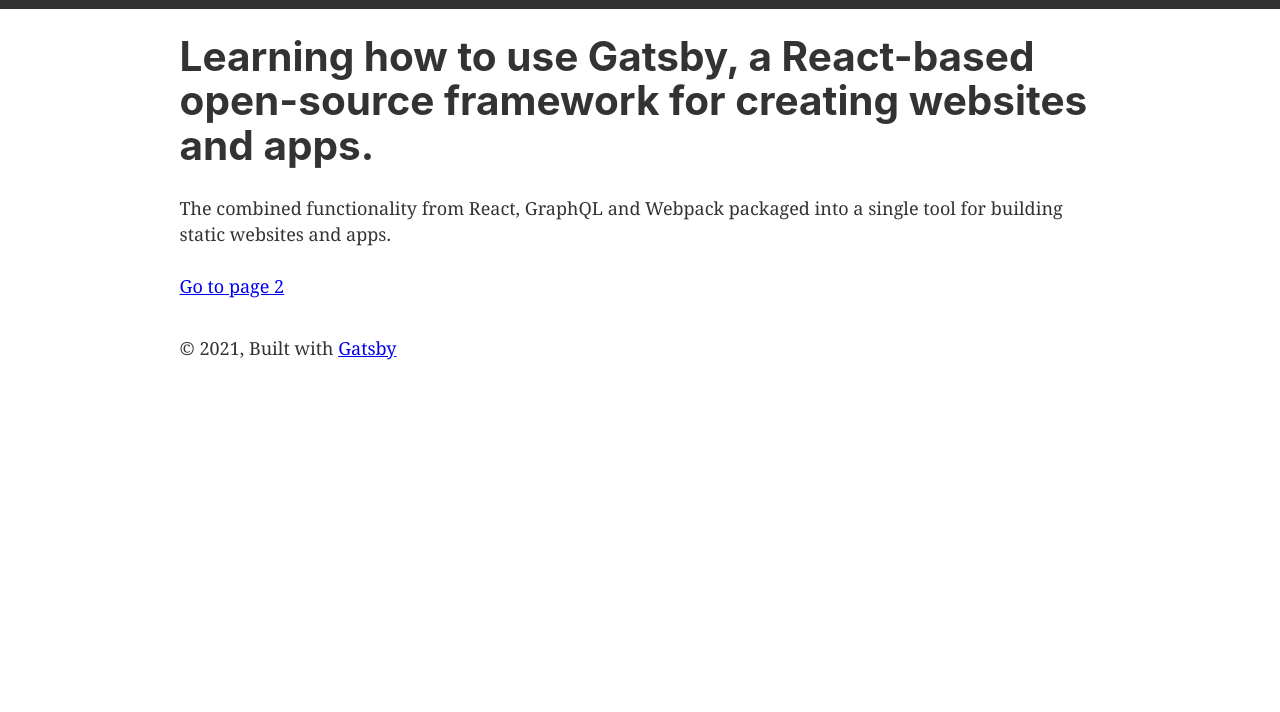
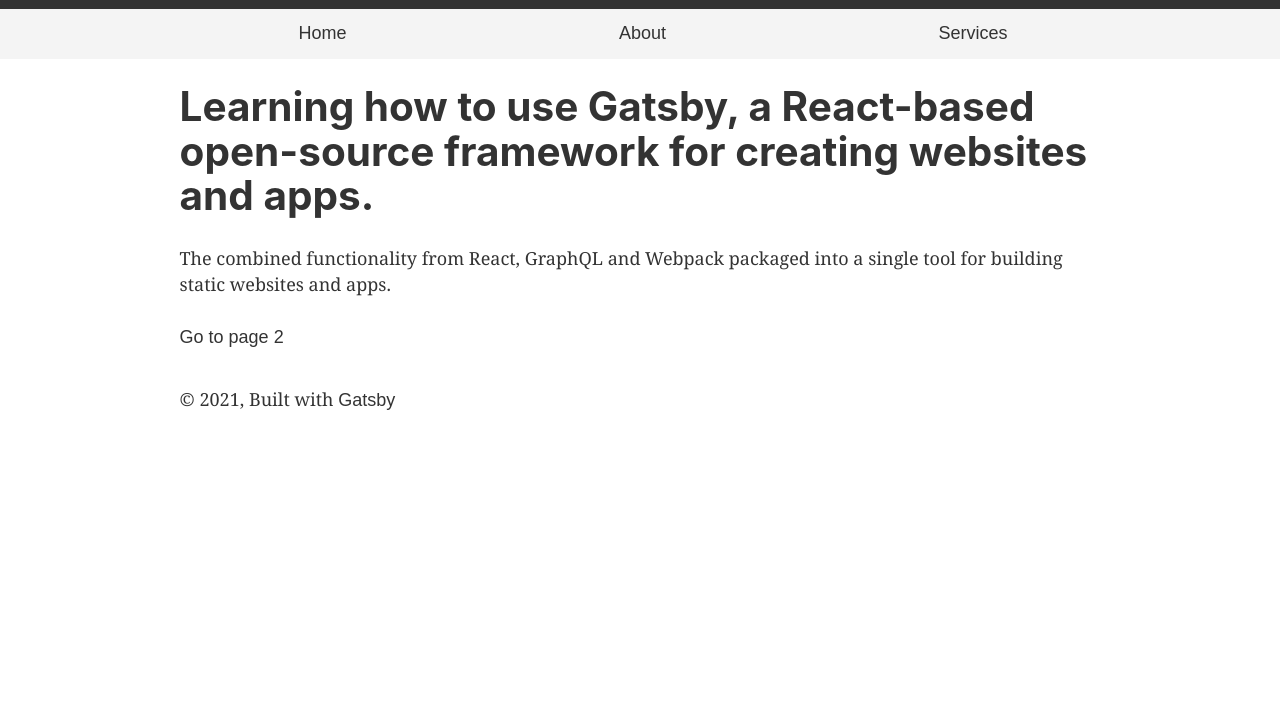
Before and after one commit to shallihan/gatsby_practice, a Gatsby site: page / in a window 1280 px wide. Shown: the part 88-800 px from the top of the page. Built offline with nearby package versions, Linux system fonts and the light colour scheme; Gatsby itself is replaced by a stand-in of ours.

Commit message:
Add Navigation Menu.

```diff
--- a/src/components/header.js
+++ b/src/components/header.js
@@ -6,7 +6,6 @@
   <header
     style={{
       background: `#333`,
-      marginBottom: `1.45rem`,
     }}
   >
     <div
--- a/src/components/layout.js
+++ b/src/components/layout.js
@@ -10,6 +10,7 @@
 import { useStaticQuery, graphql } from "gatsby"
 
 import Header from "./header"
+import Menu from "./menu";
 import "./layout.css"
 
 const Layout = ({ children }) => {
@@ -26,6 +27,7 @@
   return (
     <>
       <Header siteTitle={data.site.siteMetadata?.title || `Title`} />
+      <Menu />
       <div
         style={{
           margin: `0 auto`,
--- a/src/components/menu.js
+++ b/src/components/menu.js
@@ -1,12 +1,31 @@
-import React from 'react'
+import React from "react"
+import Link from "gatsby-link"
 
-const Menu = () => {
-    return (
-        <div>
+const Menu = () => (
+  <div
+    style={{
+      background: "#F4F4F4",
+      paddingTop: "10px",
+    }}
+  >
+    <ul
+      style={{
+        listStyle: "none",
+        display: "flex",
+        justifyContent: "space-evenly",
+      }}
+    >
+      <li>
+        <Link to="/">Home</Link>
+      </li>
+      <li>
+        <Link to="/about">About</Link>
+      </li>
+      <li>
+        <Link to="/services">Services</Link>
+      </li>
+    </ul>
+  </div>
+)
 
-        </div>
-    )
-};
-
-
-export default Menu;
+export default Menu
--- /dev/null
+++ b/src/pages/index.css
@@ -0,0 +1,5 @@
+a {
+    text-decoration: none;
+    font-family: sans-serif;
+    color: #333;
+}
--- a/src/pages/index.js
+++ b/src/pages/index.js
@@ -4,6 +4,7 @@
 
 import Layout from "../components/layout"
 import Seo from "../components/seo"
+import "./index.css";
 
 const IndexPage = () => (
   <Layout>
```
Also changed, not shown: src/pages/page-2.js (deleted, +0 -16 lines).
